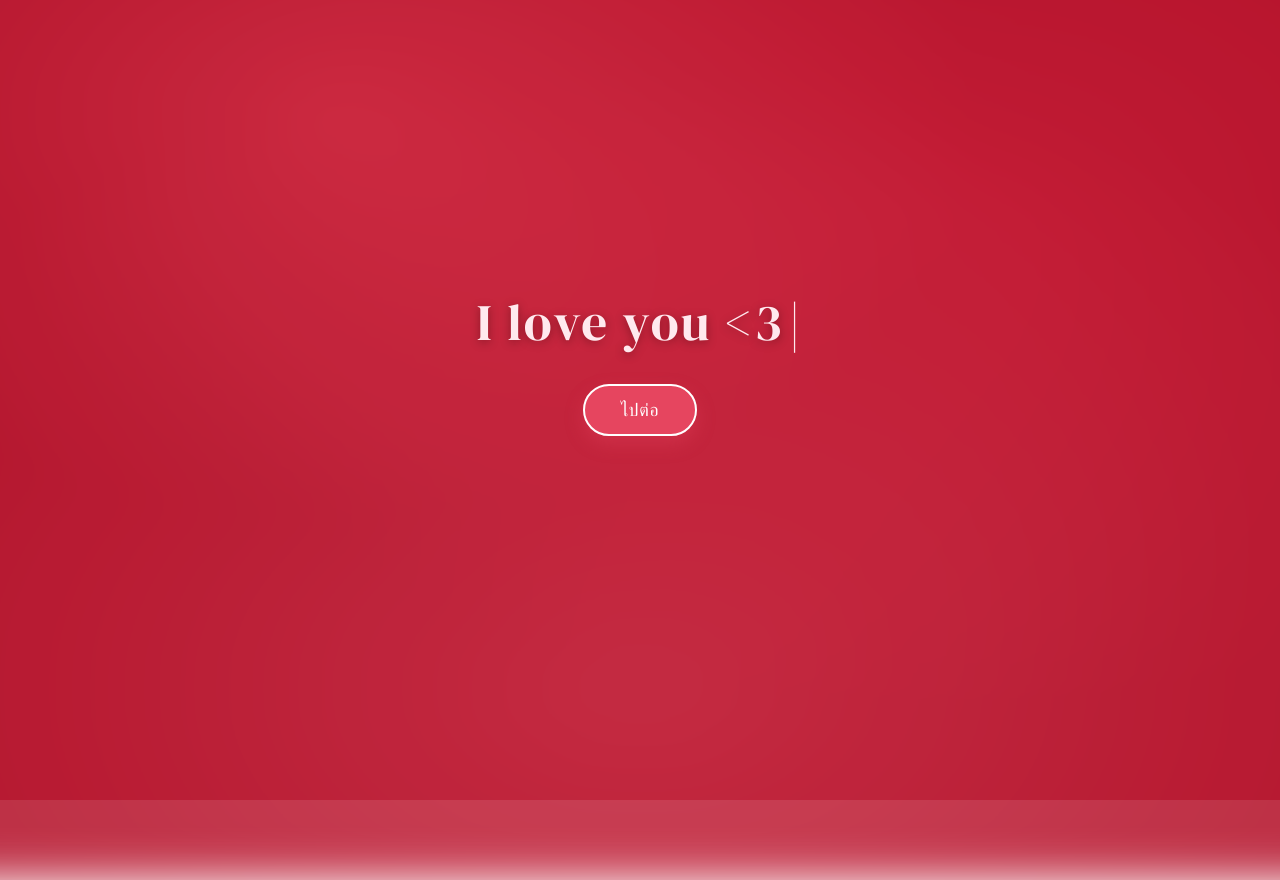
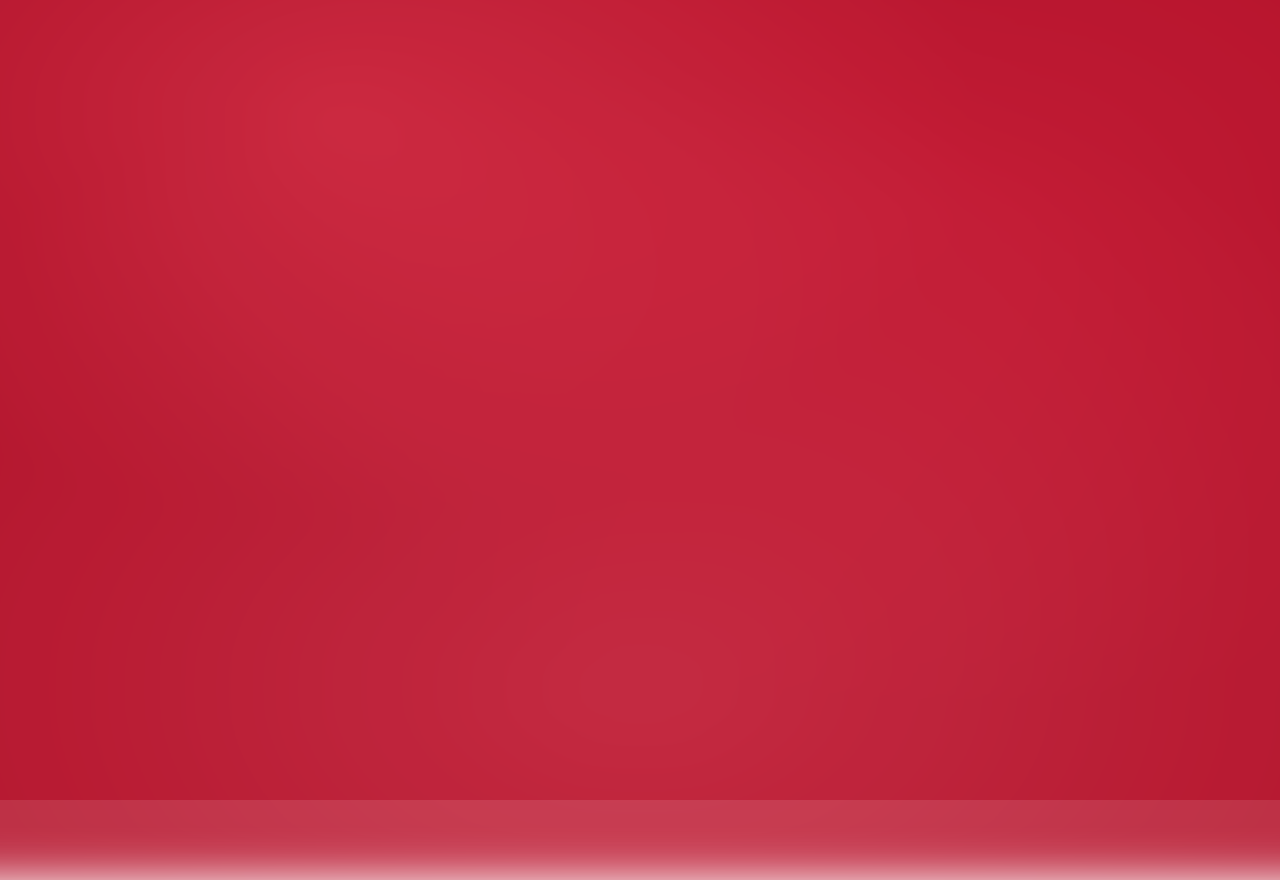
Before and after one commit to guykongthong/valentines_gift_2026, a React (Vite) app: page /#/ in a window 1280 px wide. Shown: the top 880 px of the page. Built offline with nearby package versions, Linux system fonts and the light colour scheme.

Commit message:
fixed App.tsx with wrong resolution during merge

```diff
--- a/src/App.tsx
+++ b/src/App.tsx
@@ -3,7 +3,6 @@ import { Routes, Route } from 'react-router-dom'
 import Home from './pages/Home'
 import Next from './pages/Next'
 import Final from './pages/Final'
-import TextType from './TextType'
 
 <Routes>
       <Route path="/" element={<Home />} />
@@ -12,27 +11,7 @@ import TextType from './TextType'
     </Routes>
 
 function App() {
-  return (
-    <main className="app-shell">
-      <TextType
-        text={[
-          'Happy Valentines Day',
-          'นะอ้วน',
-          'I love you <3'
-        ]}
-        typingSpeed={75}
-        pauseDuration={1500}
-        showCursor
-        cursorCharacter="|"
-        deletingSpeed={50}
-        variableSpeed={{ min: 60, max: 120 }}
-        cursorBlinkDuration={0.5}
-      />
-      <button className="continue-btn" type="button">
-        ไปต่อ
-      </button>
-    </main>
-  )
+  <script></script>
 }
 
 export default App
```
